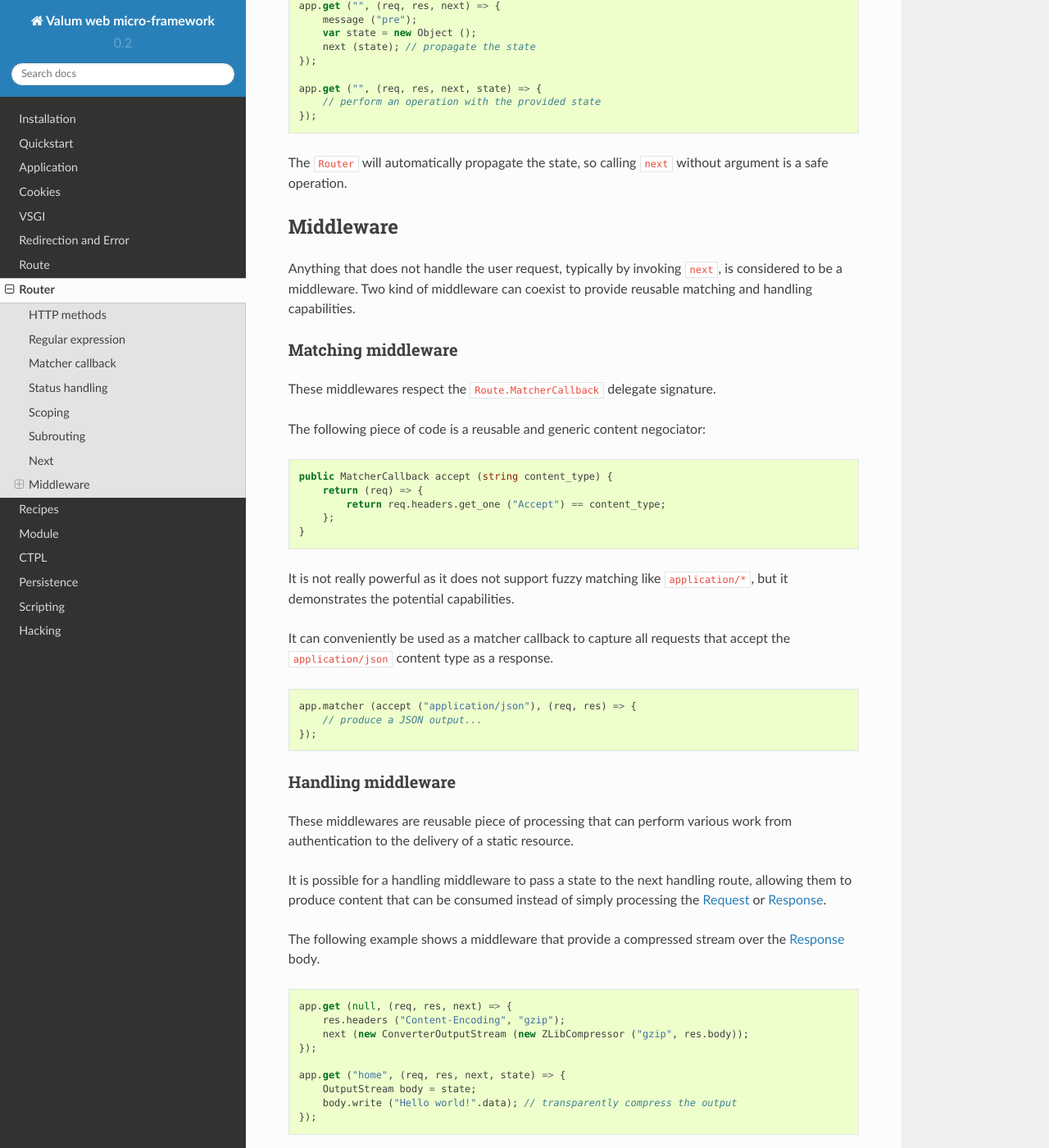
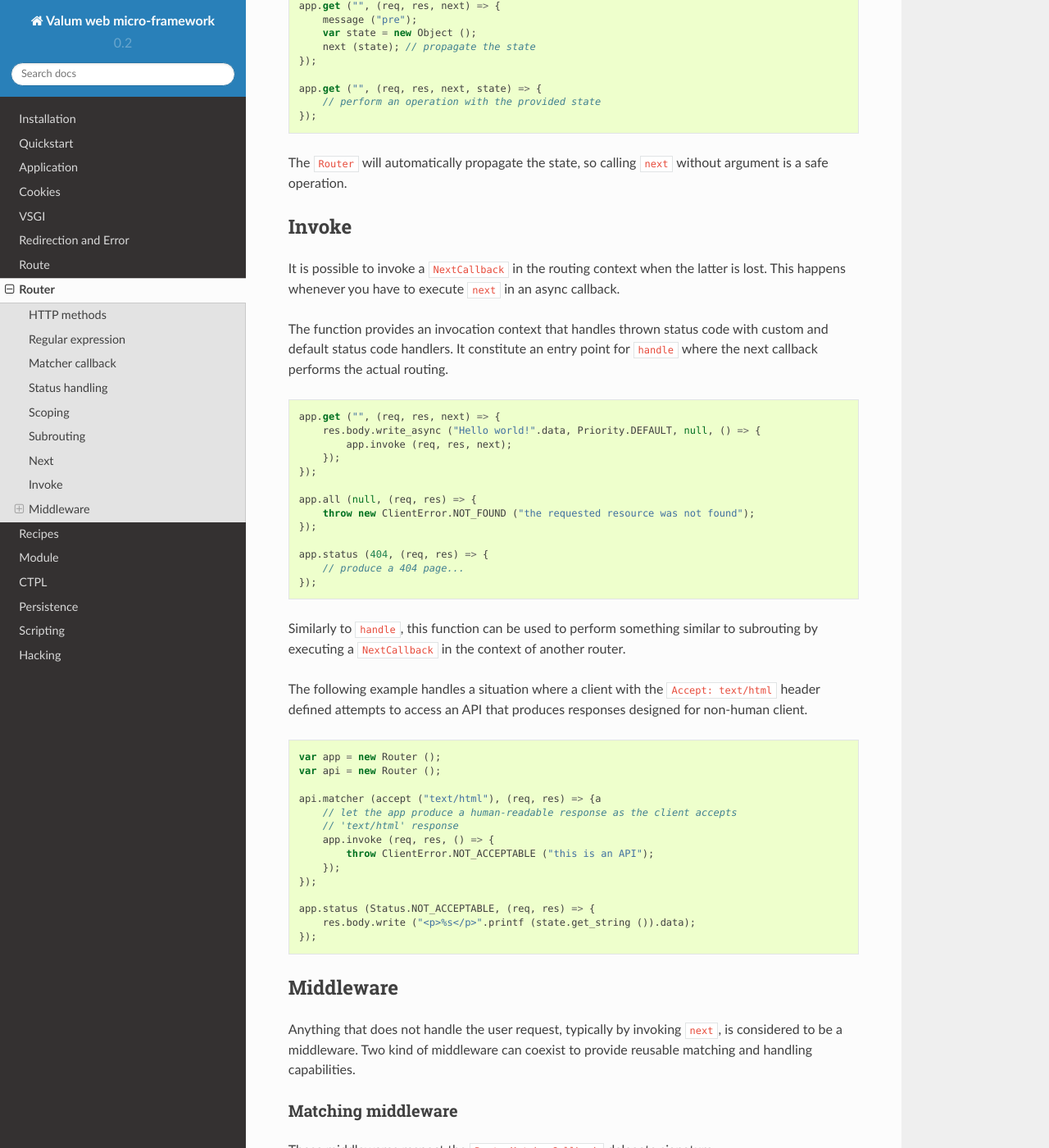
Before and after one commit to valum-framework/valum, a Sphinx documentation site: the page built from docs/router.rst, in a window 1280 px wide and 1400 px high, scrolled down 4152 px. Shown: the whole window at 82% size. Built offline with Sphinx 7.4.7 and the Read the Docs theme 2.0.0, drawn with Linux system fonts in a browser that asks for light colours; pages that are not in the unit, such as notebooks, are missing from menus.

Commit message:
Documents the Router.invoke function.
Updates the json recipe to use 'invoke' in the async callback instead of
directly calling 'next'.

```diff
--- a/docs/router.rst
+++ b/docs/router.rst
@@ -233,6 +233,57 @@
 The ``Router`` will automatically propagate the state, so calling ``next``
 without argument is a safe operation.
 
+Invoke
+------
+
+It is possible to invoke a ``NextCallback`` in the routing context when the
+latter is lost. This happens whenever you have to execute ``next`` in an async
+callback.
+
+The function provides an invocation context that handles thrown status code
+with custom and default status code handlers. It constitute an entry point for
+``handle`` where the next callback performs the actual routing.
+
+.. code:: vala
+
+    app.get ("", (req, res, next) => {
+        res.body.write_async ("Hello world!".data, Priority.DEFAULT, null, () => {
+            app.invoke (req, res, next);
+        });
+    });
+
+    app.all (null, (req, res) => {
+        throw new ClientError.NOT_FOUND ("the requested resource was not found");
+    });
+
+    app.status (404, (req, res) => {
+        // produce a 404 page...
+    });
+
+Similarly to ``handle``, this function can be used to perform something similar
+to subrouting by executing a ``NextCallback`` in the context of another router.
+
+The following example handles a situation where a client with the
+``Accept: text/html`` header defined attempts to access an API that produces
+responses designed for non-human client.
+
+.. code:: vala
+
+    var app = new Router ();
+    var api = new Router ();
+
+    api.matcher (accept ("text/html"), (req, res) => {a
+        // let the app produce a human-readable response as the client accepts
+        // 'text/html' response
+        app.invoke (req, res, () => {
+            throw ClientError.NOT_ACCEPTABLE ("this is an API");
+        });
+    });
+
+    app.status (Status.NOT_ACCEPTABLE, (req, res) => {
+        res.body.write ("<p>%s</p>".printf (state.get_string ()).data);
+    });
+
 Middleware
 ----------
 
```
Also changed, not shown: docs/recipes/json.rst (+6 -2 lines).
